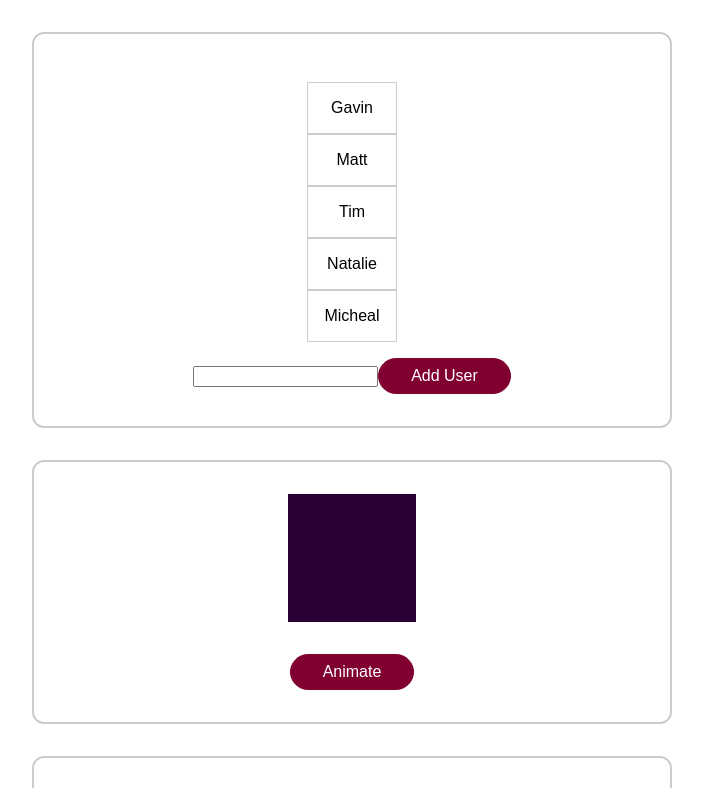
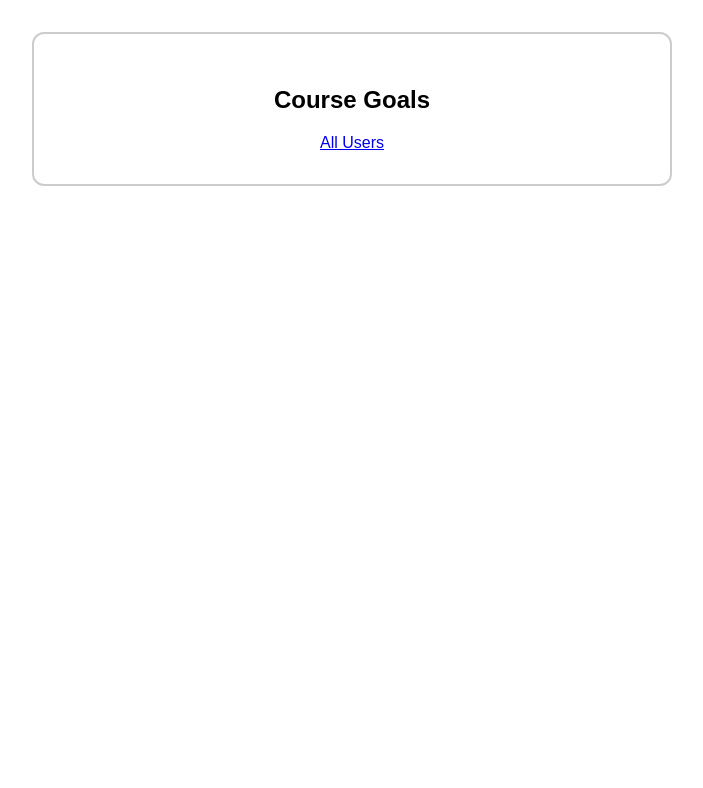
Before and after one commit to Battlertrunks/Vue-Practice-1, a Vue app in the folder animations-01-starting-setup/: page /goals in a window 1280 px wide. Shown: the top 788 px of the page, without its empty margins (288-991 px from the left). Built offline with nearby package versions, Linux system fonts and the light colour scheme.

Commit message:
Created animations when users switch routes using slots in router-view and using a component event element inside tranistion which uses the slots to display itself. Still have to research more on it, but is very interesting.

```diff
--- a/animations-01-starting-setup/package.json
+++ b/animations-01-starting-setup/package.json
@@ -9,7 +9,8 @@
   },
   "dependencies": {
     "core-js": "^3.6.5",
-    "vue": "^3.0.0"
+    "vue": "^3.0.0",
+    "vue-router": "^4.0.13"
   },
   "devDependencies": {
     "@vue/cli-plugin-babel": "~4.5.0",
--- a/animations-01-starting-setup/src/App.vue
+++ b/animations-01-starting-setup/src/App.vue
@@ -1,5 +1,10 @@
 <template>
-  <div class="container">
+  <router-view v-slot="slotProps">
+    <transition name="fade-button" mode="out-in">
+      <component :is="slotProps.Component"></component>
+    </transition>
+  </router-view>
+  <!-- <div class="container">
     <users-list></users-list>
   </div>
   <div class="container">
@@ -7,10 +12,10 @@
     <button @click="animateBlock">Animate</button>
   </div>
   <div class="container">
-    <!-- Can add custome css names to use -->
-    <!-- enter-to-class="some-class" enter-active-class="..." can change full name -->
-    <!-- css false skips looking for css classes if we are not using css for this part, helps save performace on some occations. Used when you do animations and styles with just javascript -->
-    <transition
+     Can add custome css names to use -->
+  <!-- enter-to-class="some-class" enter-active-class="..." can change full name -->
+  <!-- css false skips looking for css classes if we are not using css for this part, helps save performace on some occations. Used when you do animations and styles with just javascript -->
+  <!-- <transition
       :css="false"
       name="para"
       @before-enter="beforeEnter"
@@ -38,13 +43,13 @@
   </base-modal>
   <div class="container">
     <button @click="showDialog">Show Dialog</button>
-  </div>
+  </div> -->
 </template>
 
 <script>
-import UsersList from './components/UsersList.vue';
+// import UsersList from './components/UsersList.vue';
 export default {
-  components: { UsersList },
+  // components: { UsersList },
   data() {
     return {
       dialogIsVisible: false,
@@ -223,6 +228,20 @@ button:active {
   opacity: 1;
 }
 
+.route-enter-from {
+}
+
+.route-enter-active {
+  animation: slide-scale 0.4s ease-out;
+}
+
+.route-enter-to {
+}
+
+.route-leave-active {
+  animation: slide-scale 0.4s ease-in;
+}
+
 @keyframes slide-scale {
   0% {
     transform: translateX(0) scale(1);
--- a/animations-01-starting-setup/src/main.js
+++ b/animations-01-starting-setup/src/main.js
@@ -1,10 +1,23 @@
 import { createApp } from 'vue';
+import { createRouter, createWebHistory } from 'vue-router';
 
 import App from './App.vue';
 import BaseModal from './components/BaseModal.vue';
+import AllUsers from './pages/AllUsers.vue';
+import CourseGoals from './pages/CourseGoals.vue';
+
+const router = createRouter({
+  history: createWebHistory(),
+  routes: [
+    { path: '/', component: AllUsers },
+    { path: '/goals', component: CourseGoals },
+  ],
+});
 
 const app = createApp(App);
 
 app.component('base-modal', BaseModal);
 
-app.mount('#app');
+app.use(router);
+
+router.isReady().then(() => app.mount('#app')); // doesn't play the first route animation on load/reload.
--- /dev/null
+++ b/animations-01-starting-setup/src/pages/AllUsers.vue
@@ -0,0 +1,6 @@
+<template>
+  <div class="container">
+    <h2>All Users</h2>
+    <router-link to="/goals">Course Goals</router-link>
+  </div>
+</template>
--- /dev/null
+++ b/animations-01-starting-setup/src/pages/CourseGoals.vue
@@ -0,0 +1,6 @@
+<template>
+  <div class="container">
+    <h2>Course Goals</h2>
+    <router-link to="/">All Users</router-link>
+  </div>
+</template>
```
Also changed, not shown: 1 other file (tests, documents, lock files or other folders).
